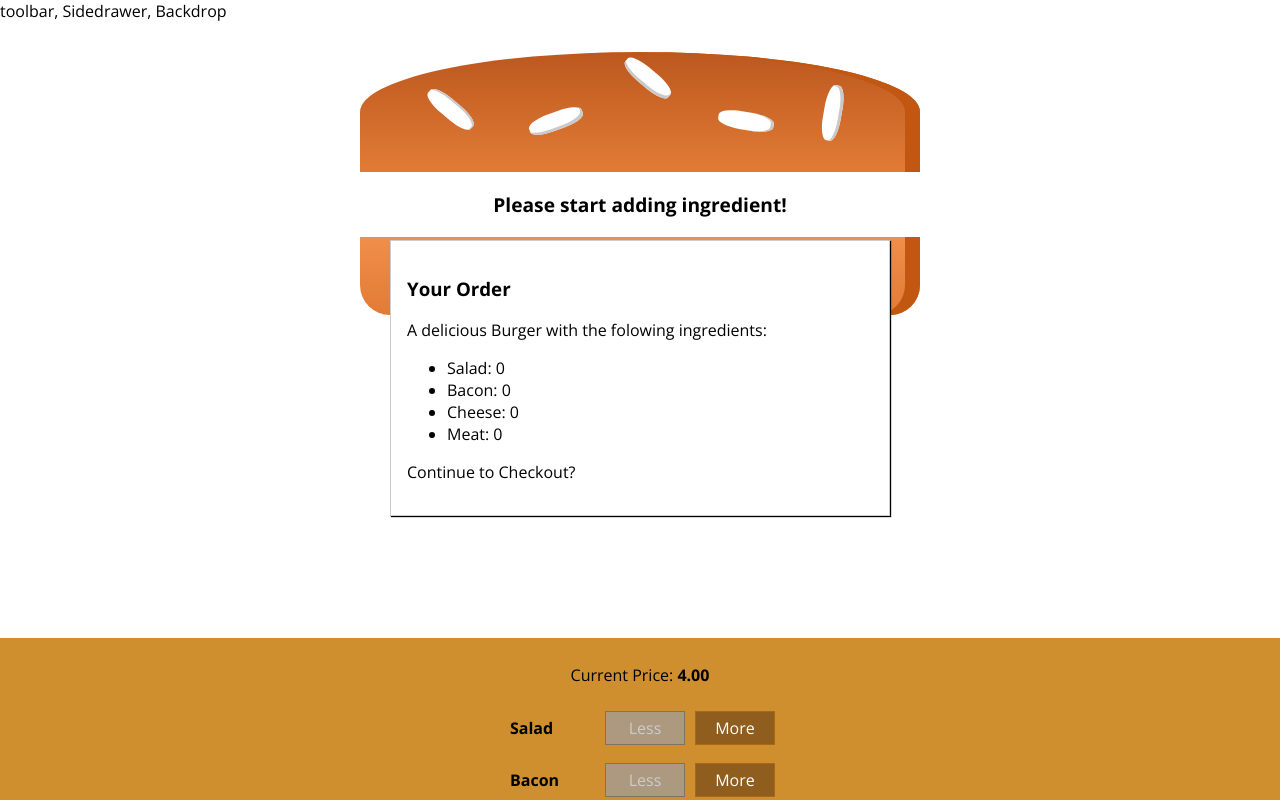
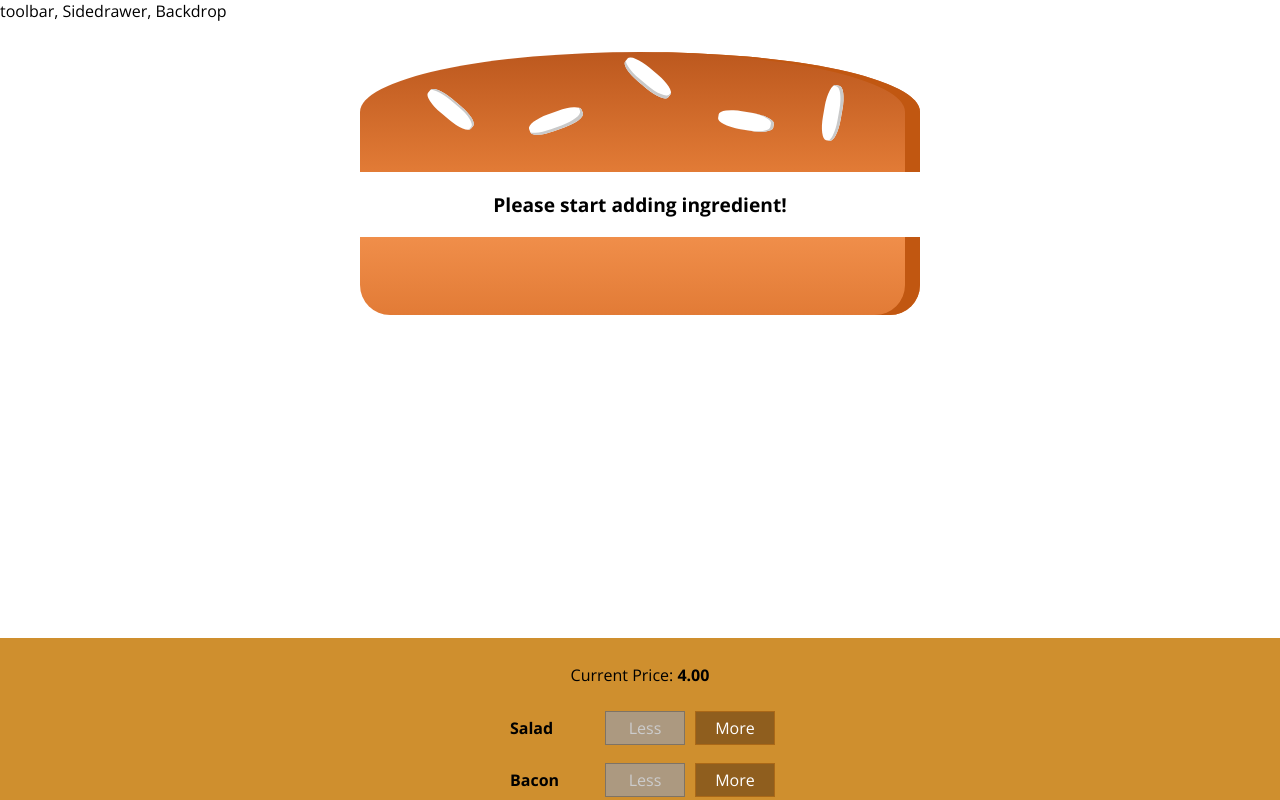
Before and after one commit to jdavidmartinez/setup-burger-project, a React app in the folder burger-basics--01-after-eject-and-css-modules/: page / in a window 1280 px wide. Shown: the top 800 px of the page. Built offline with nearby package versions, Linux system fonts and the light colour scheme.

Commit message:
138. Showing & Hiding the Modal (with Animation)

```diff
--- a/burger-basics--01-after-eject-and-css-modules/src/components/Burger/BuildControls/BuildControls.js
+++ b/burger-basics--01-after-eject-and-css-modules/src/components/Burger/BuildControls/BuildControls.js
@@ -23,7 +23,8 @@
         ))}
         <button
             className={classes.OrderButton}
-            disabled={!props.purchasable}>ORDER NOW</button>
+            disabled={!props.purchasable}
+            onClick={props.ordered}>ORDER NOW</button>
     </div>
 );
 
--- a/burger-basics--01-after-eject-and-css-modules/src/components/Burger/OrderSummary/OrderSummary.js
+++ b/burger-basics--01-after-eject-and-css-modules/src/components/Burger/OrderSummary/OrderSummary.js
@@ -7,7 +7,7 @@
     .map(igKey => {
         return (
             <li key={igKey}>
-                <span style={{textTransform: 'capitalize '}}>{igKey}</span>: {props.ingredients[igKey]}
+                <span style={{textTransform: 'capitalize'}}>{igKey}</span>: {props.ingredients[igKey]}
             </li>
         );
     });
--- a/burger-basics--01-after-eject-and-css-modules/src/components/UI/Modal/Modal.js
+++ b/burger-basics--01-after-eject-and-css-modules/src/components/UI/Modal/Modal.js
@@ -3,7 +3,12 @@
 import clasess from './Modal.css'
 
 const modal = (props) =>(
-    <div className={clasess.Modal}>
+    <div
+    className={clasess.Modal}
+    style={{
+        transform: props.show ? 'translateY(0)' : 'translateY(-100vh)',
+        opacity: props.show ? '1': '0'
+    }}>
         {props.children}
     </div>
 );
--- a/burger-basics--01-after-eject-and-css-modules/src/containers/BurgerBuilder/BurgerBuilder.js
+++ b/burger-basics--01-after-eject-and-css-modules/src/containers/BurgerBuilder/BurgerBuilder.js
@@ -27,7 +27,8 @@
             meat: 0
         },
         totalPrice: 4,
-        purchasable: false
+        purchasable: false,
+        purchasing: false
     }
 
     updatePurchaseState (ingredients) {
@@ -73,6 +74,10 @@
         this.updatePurchaseState(updatedIngredients);
     }
 
+    purchaseHandler = () => {
+        this.setState({purchasing: true});
+    }
+
     render () {
         const disableInfo ={
             ...this.state.ingredients
@@ -82,7 +87,7 @@
         }
         return (
             <Aux>
-                <Modal>
+                <Modal show={this.state.purchasing}>
                     <OrderSummary ingredients={this.state.ingredients}/>
                 </Modal>
                 <Burger ingredients={this.state.ingredients} />
@@ -91,6 +96,7 @@
                     ingredientRemoved={this.removeIngredientHandler}
                     disabled={disableInfo}
                     purchasable={this.state.purchasable}
+                    ordered={this.purchaseHandler}
                     price={this.state.totalPrice} />
             </Aux>
         );
```
